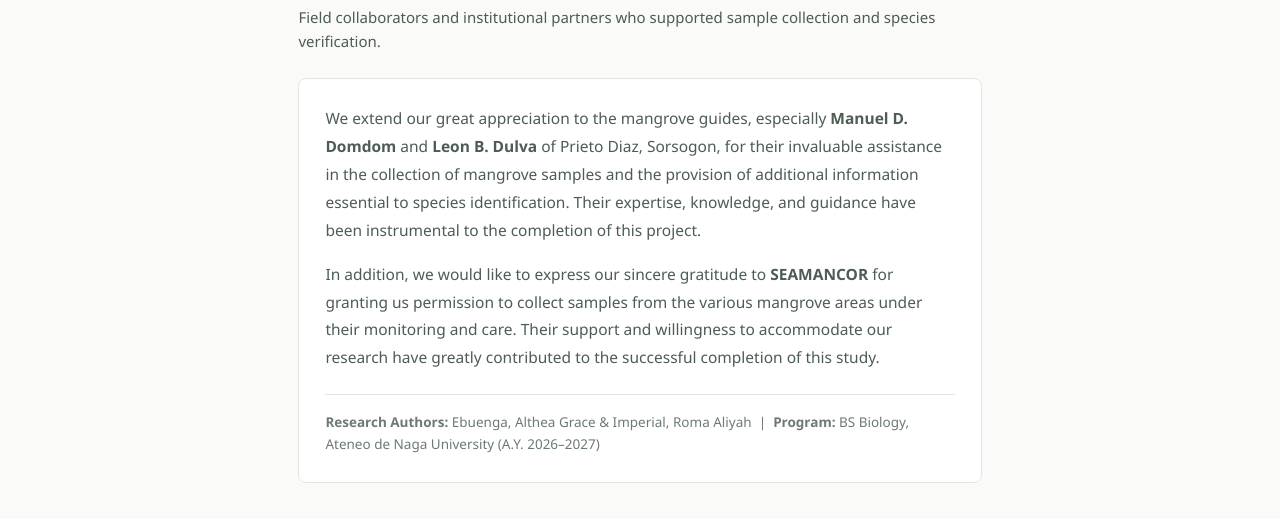
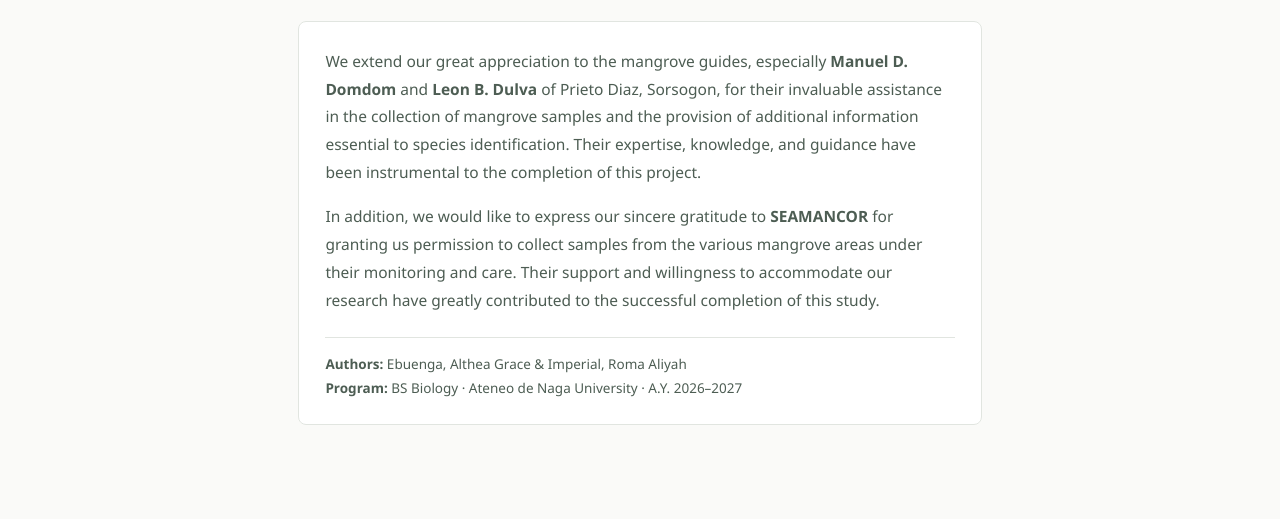
Before and after one commit to theagracie/pollen, a plain HTML site: page index.html in a window 1280 px wide. Both pictures are taken after a click on the button "Acknowledgements". Shown: the part 135-654 px from the top of the page. Drawn offline with Linux system fonts and the light colour scheme.

Commit message:
Simplify Acknowledgements page header and format authors/program cleanly

```diff
--- a/index.html
+++ b/index.html
@@ -1816,6 +1816,16 @@
             border-top: 1px solid var(--border-subtle);
             font-size: 13.5px;
             color: var(--text-muted);
+            display: flex;
+            flex-direction: column;
+            gap: 4px;
+        }
+
+        .acknowledgement-meta p {
+            margin: 0;
+            font-size: 13.5px;
+            line-height: 1.5;
+            color: var(--text-secondary);
         }
 
         /* =========================================================
@@ -2548,7 +2558,6 @@
         <div class="content-wrap">
             <div class="page-hero">
                 <h1>Acknowledgements</h1>
-                <p>Field collaborators and institutional partners who supported sample collection and species verification.</p>
             </div>
 
             <section class="content-section acknowledgement-prose">
@@ -2566,8 +2575,8 @@
                 </p>
 
                 <div class="acknowledgement-meta">
-                    <strong>Research Authors:</strong> Ebuenga, Althea Grace &amp; Imperial, Roma Aliyah &nbsp;|&nbsp;
-                    <strong>Program:</strong> BS Biology, Ateneo de Naga University (A.Y. 2026–2027)
+                    <p><strong>Authors:</strong> Ebuenga, Althea Grace &amp; Imperial, Roma Aliyah</p>
+                    <p><strong>Program:</strong> BS Biology · Ateneo de Naga University · A.Y. 2026–2027</p>
                 </div>
             </section>
         </div>
```
